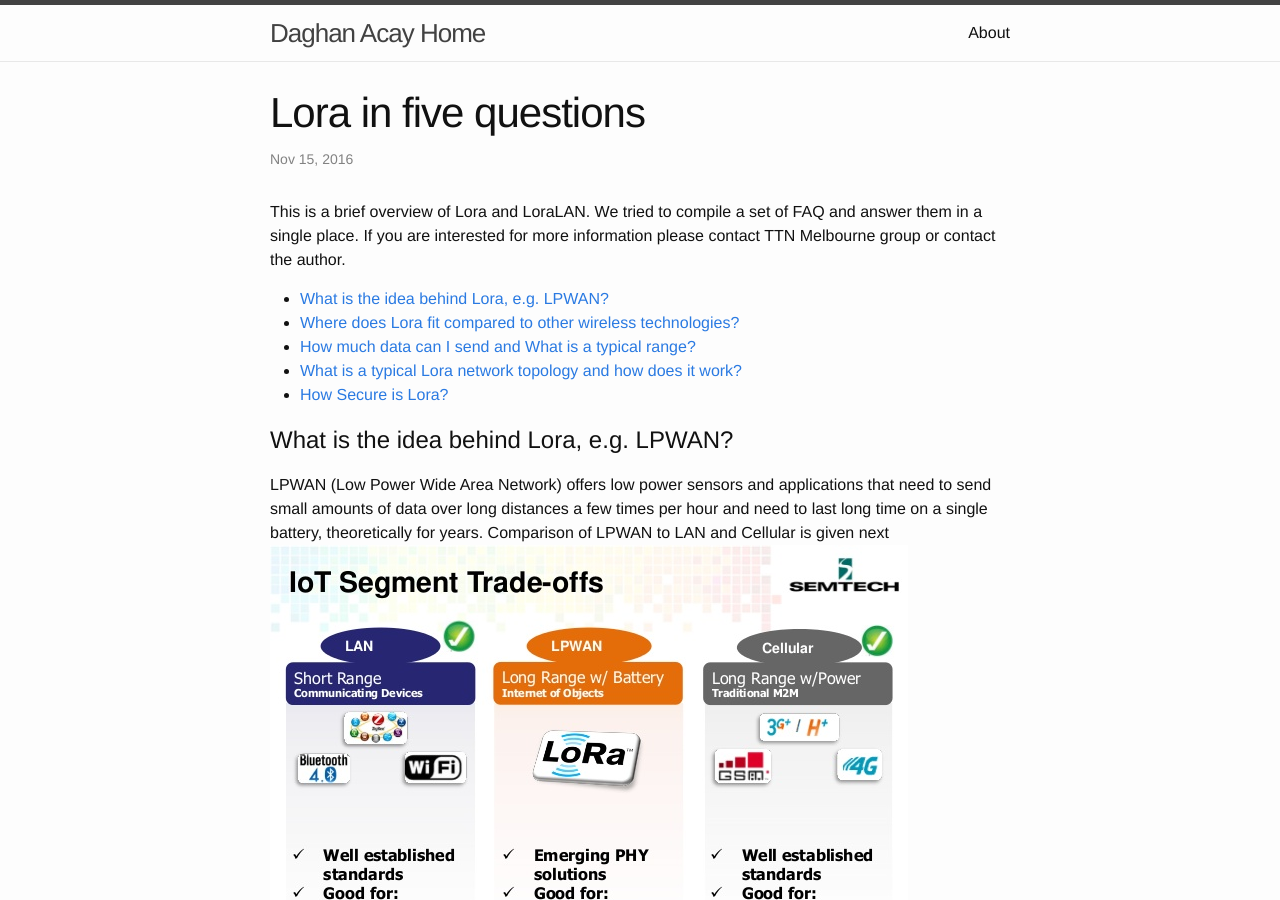
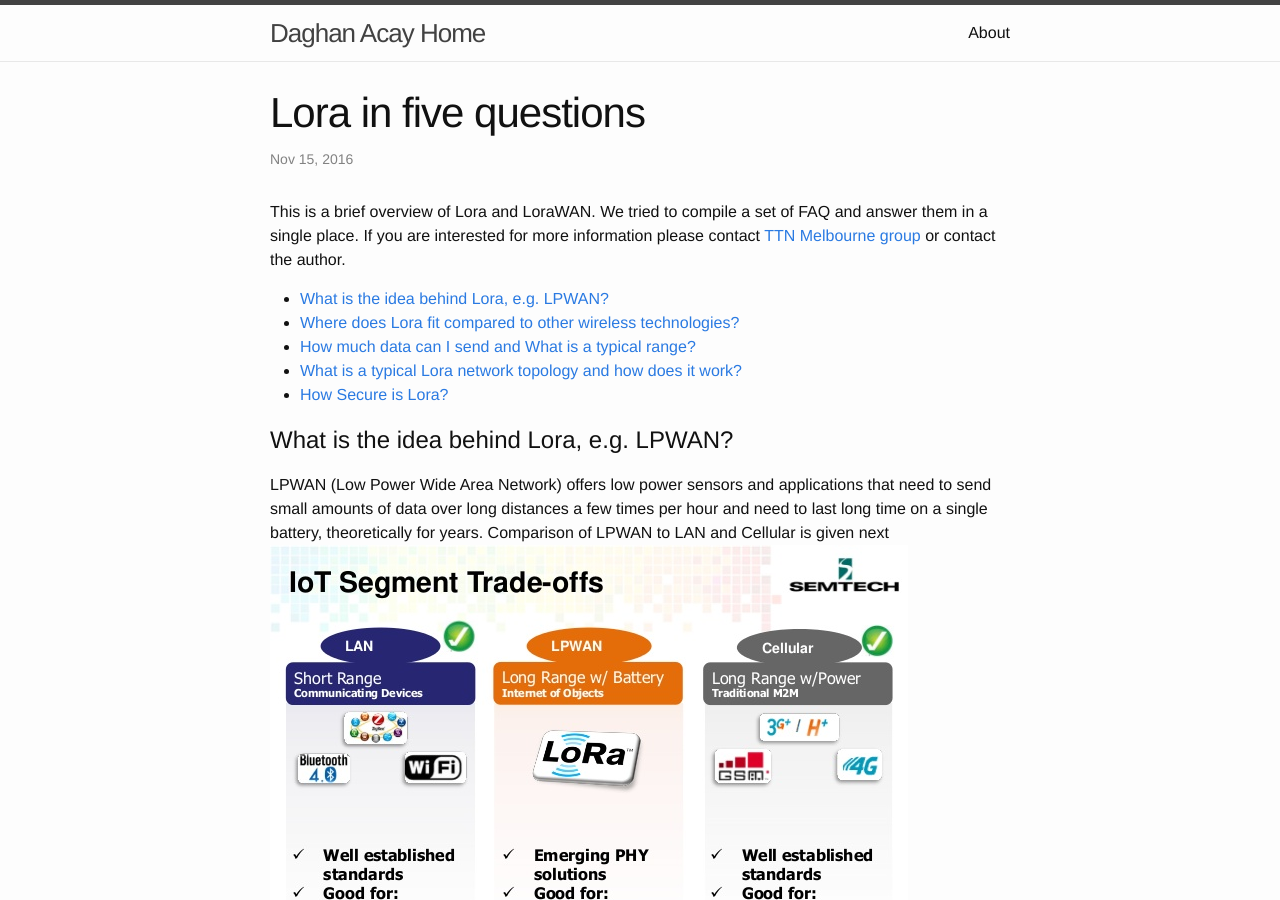
Before and after one commit to daghanacay/daghanacay.github.io, a Jekyll site: the page built from _posts/2016-11-15-TTNFaq.md, in a window 1280 px wide and 900 px high. Built offline with Jekyll 4.4.1, drawn with Linux system fonts in a browser that asks for light colours.

Commit message:
fixing spelling and adding the link

```diff
--- a/_posts/2016-11-15-TTNFaq.md
+++ b/_posts/2016-11-15-TTNFaq.md
@@ -4,7 +4,7 @@ title:  "Lora in five questions"
 categories: iot
 ---
 
-This is a brief overview of Lora and LoraLAN. We tried to compile a set of FAQ and answer them in a single place. If you are interested for more information please contact TTN Melbourne group or contact the author.
+This is a brief overview of Lora and LoraWAN. We tried to compile a set of FAQ and answer them in a single place. If you are interested for more information please contact [TTN Melbourne group](https://www.thethingsnetwork.org/community/melbourne/) or contact the author.
 
 * place holder for TOC
 {:toc}
```
